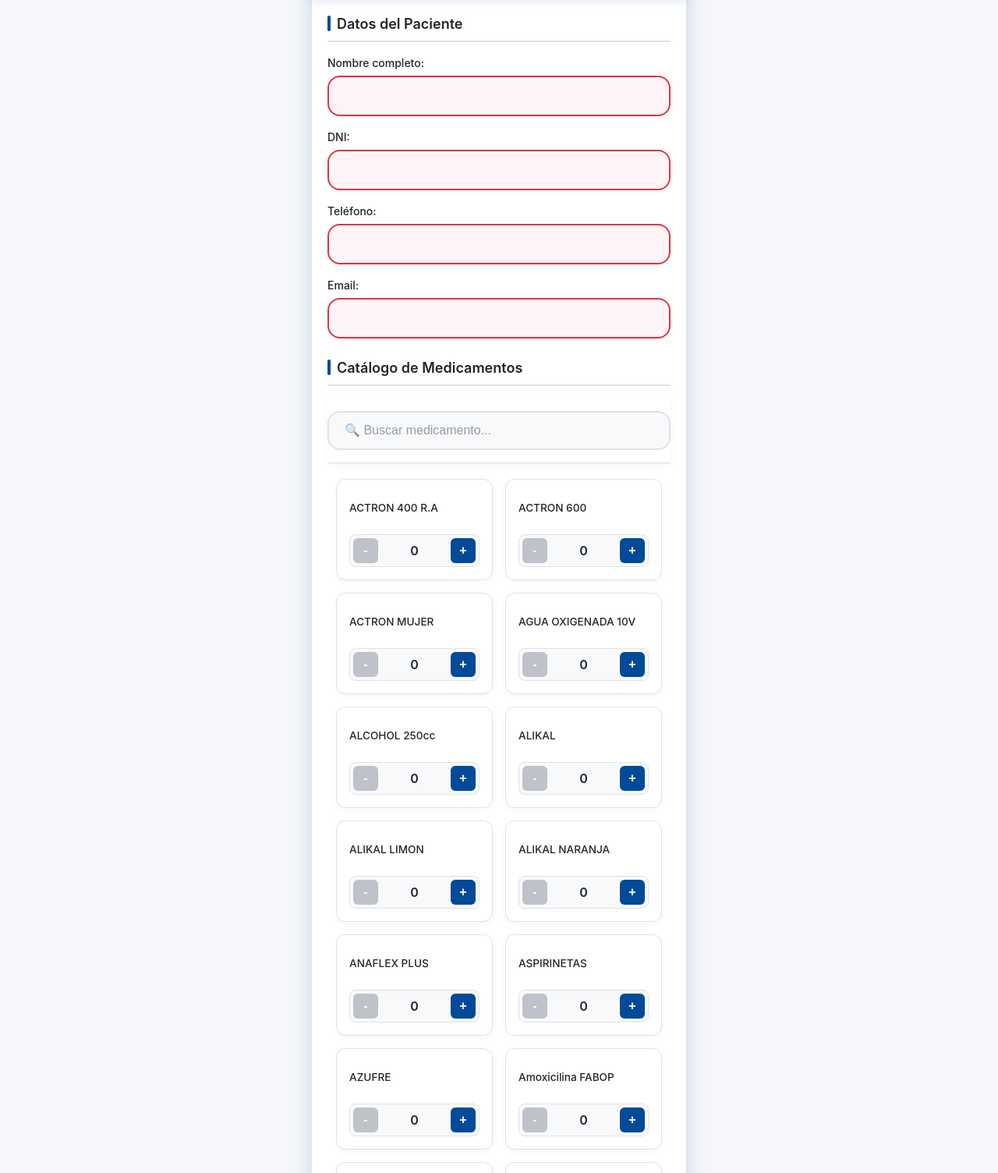
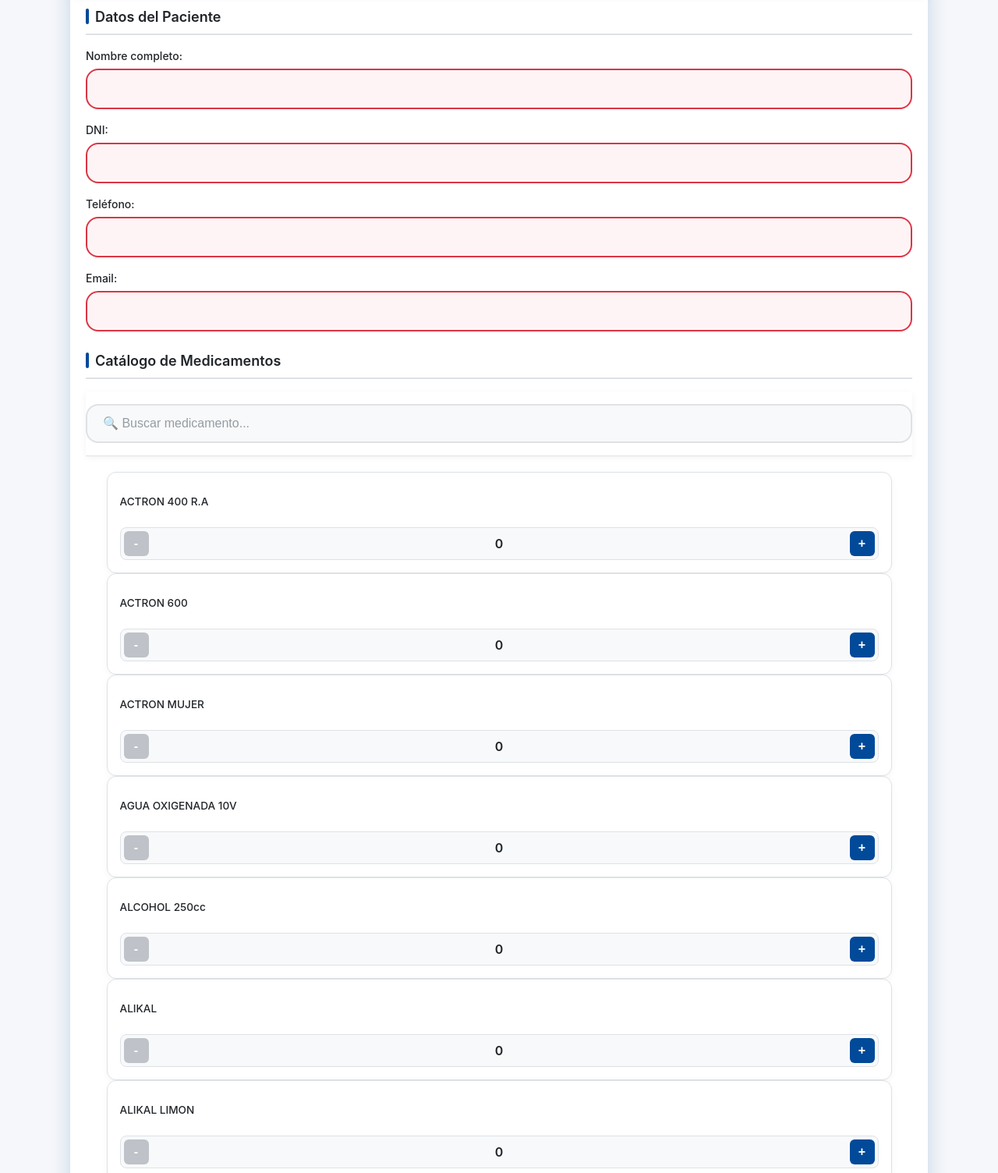
Before and after one commit to marianostiffler-netizen/Formulariomedicamentosjuli, a website: page index.html in a window 1280 px wide. Shown: the part 134-1638 px from the top of the page at 78% size. Drawn offline with Linux system fonts and the light colour scheme.

Commit message:
Aplicar CSS exacto para fix estiramiento: container con max-width 1100px y grid con !important

```diff
--- a/styles.css
+++ b/styles.css
@@ -204,15 +204,15 @@ main {
     background: var(--error-color);
 }
 
-/* Catálogo de Medicamentos - Grilla Responsiva Real */
-.medications-grid {
-    display: grid;
-    grid-template-columns: repeat(auto-fit, minmax(180px, 1fr));
-    gap: 12px;
-    margin-bottom: 24px;
-    max-width: 1000px !important;
-    margin: 0 auto !important;
+.container {
+    width: 95% !important;
+    max-width: 1100px !important; /* Esto evita que se estire en PC */
+    margin: 20px auto !important;
+    display: block !important;
 }
+#medications-grid { display: grid !important; grid-template-columns: repeat(auto-fill, minmax(180px, 1fr)) !important; gap: 15px !important; padding: 10px; }
+
+@media (max-width: 600px) { #medications-grid { grid-template-columns: repeat(2, 1fr) !important; /* 2 columnas en celu */ } }
 
 .medication-card {
     background: var(--card-bg);
```
